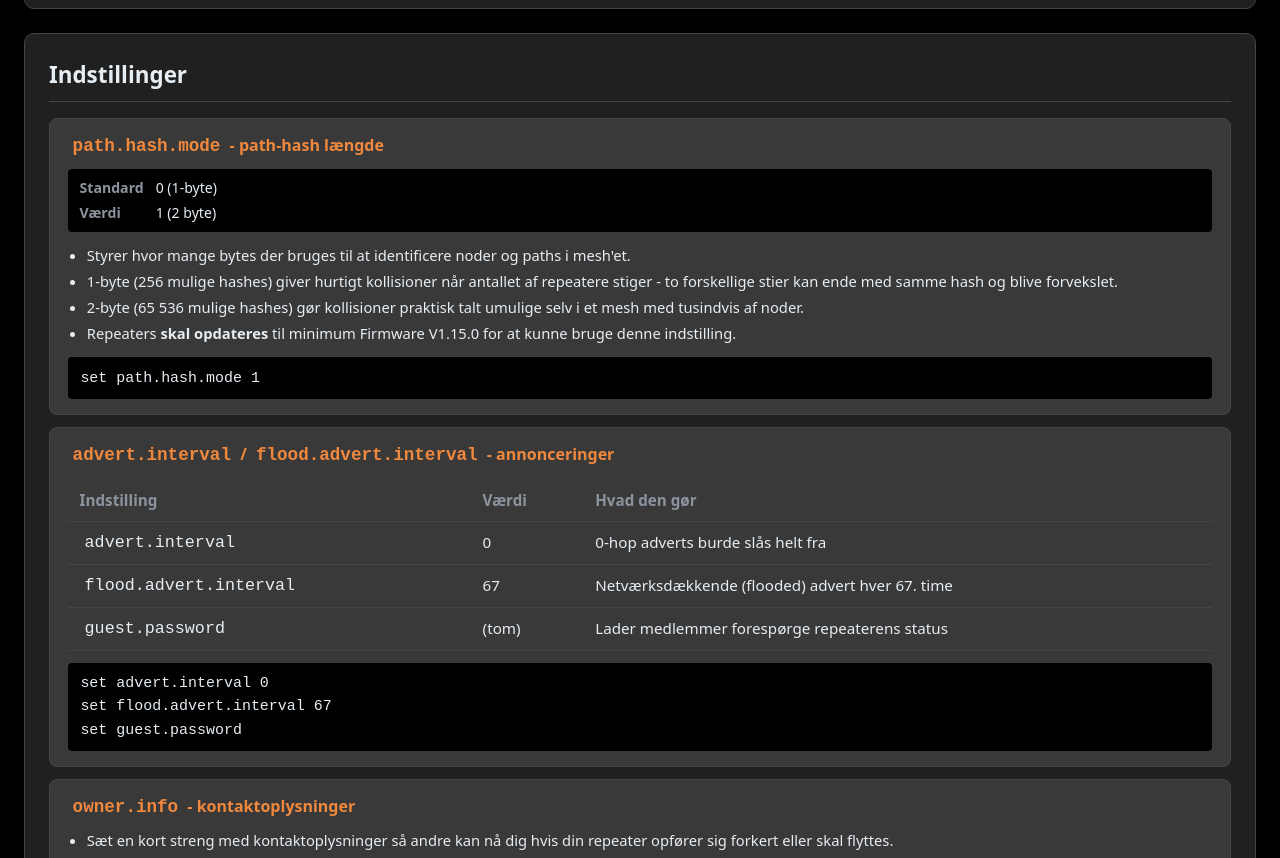
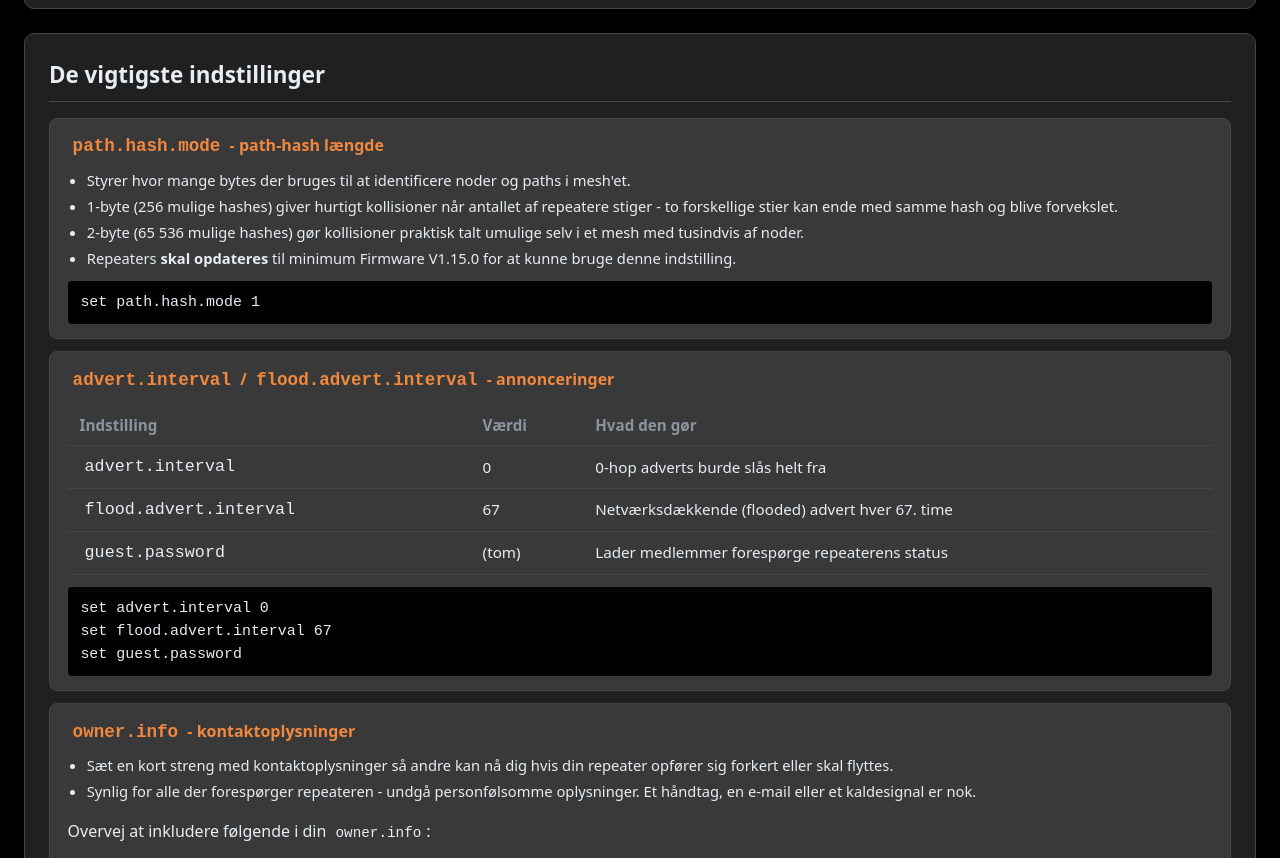
Before and after one commit to twinoak/meshguide.dk, a plain HTML site: page index.html in a window 1280 px wide. Shown: the part 2090-2948 px from the top of the page. Drawn offline with Linux system fonts and the light colour scheme.

Commit message:
cleanup path.hash.mode block

```diff
--- a/index.html
+++ b/index.html
@@ -59,14 +59,10 @@
   </section>
 
   <section id="indstillinger">
-    <h2>Indstillinger</h2>
+    <h2>De vigtigste indstillinger</h2>
 
     <article class="setting">
       <h3><code>path.hash.mode</code> - path-hash længde</h3>
-      <dl class="setting-meta">
-        <dt>Standard</dt><dd>0 (1-byte)</dd>
-        <dt>Værdi</dt><dd>1 (2 byte)</dd>
-      </dl>
       <ul>
         <li>Styrer hvor mange bytes der bruges til at identificere noder og paths i mesh'et.</li>
         <li>1-byte (256 mulige hashes) giver hurtigt kollisioner når antallet af repeatere stiger - to forskellige stier kan ende med samme hash og blive forvekslet.</li>
```
